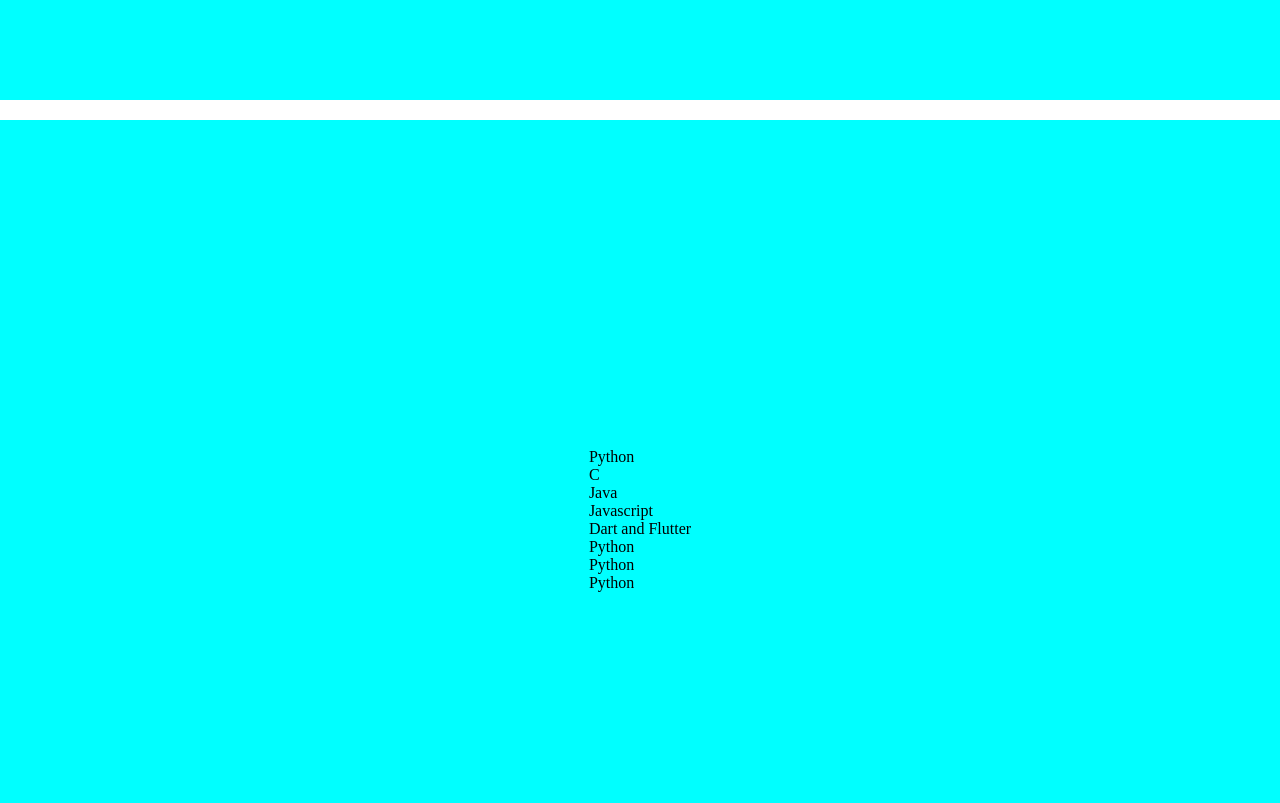
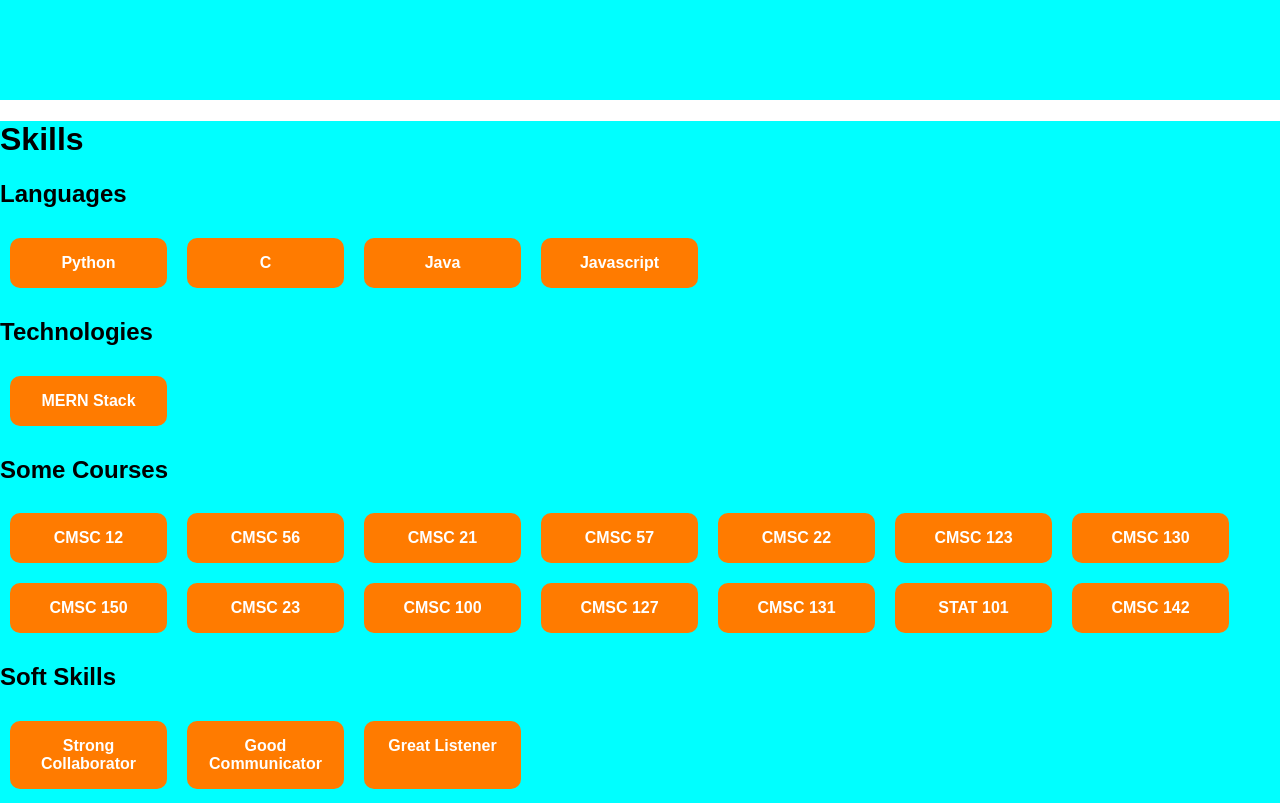
Before and after one commit to CMSC-100-2S-AY2024-2025/exer-01-html-and-css-RafaelZernaUP, a plain HTML site: page index.html in a window 1280 px wide. Shown: the part 1520-2323 px from the top of the page. Drawn offline with Linux system fonts and the light colour scheme.

Commit message:
ui: Added featured photo and content for skills section

```diff
--- a/index.html
+++ b/index.html
@@ -11,11 +11,14 @@
     <div class="flex-cont" id="landing">
         <!---Image-->
         <div id="featured-photo">
-
+            <img src="PersonalPhoto.jpg" alt="Personal Photo"/>
         </div>
         <!---Text part-->
         <div id="landing-text">
+            <h1>
+                Niño Rafael Zerna
 
+            </h1>
         </div>
     </div>
 
@@ -36,38 +39,90 @@
 
     <div class="flex-cont" id="skills">
         <!--HEADER-->
+        <h1>Skills</h1>
         <!--LANGUAGES-->
-        <div id="languages">
-            <div>
+        <h2>Languages</h2>
+        <div id="languages" class="skills-subsection">
+            <div class="skills-item">
                 Python
             </div>
-            <div>
+            <div class="skills-item">
                 C
             </div>
-            <div>
+            <div class="skills-item">
                 Java
             </div>
-            <div>
+            <div class="skills-item">
                 Javascript
-            </div>
-            <div>
-                Dart and Flutter
-            </div>
-            <div>
-                Python
-            </div>
-            <div>
-                Python
-            </div>
-            <div>
-                Python
             </div>
         </div>
 
-
         <!--TECH AND TOOLS-->
+        <h2>Technologies</h2>
+        <div id="technologies" class="skills-subsection">
+            <div class="skills-item">
+                MERN Stack
+            </div>
+        </div>
         <!--COURSES-->
+        <h2>Some Courses</h2>
+        <div id="courses" class="skills-subsection">
+            <div class="skills-item">
+                CMSC 12
+            </div>
+            <div class="skills-item">
+                CMSC 56
+            </div>
+            <div class="skills-item">
+                CMSC 21
+            </div>
+            <div class="skills-item">
+                CMSC 57
+            </div>
+            <div class="skills-item">
+                CMSC 22
+            </div>
+            <div class="skills-item">
+                CMSC 123
+            </div>
+            <div class="skills-item">
+                CMSC 130
+            </div>
+            <div class="skills-item">
+                CMSC 150
+            </div>
+            <div class="skills-item">
+                CMSC 23
+            </div>
+            <div class="skills-item">
+                CMSC 100
+            </div>
+            <div class="skills-item">
+                CMSC 127
+            </div>
+            <div class="skills-item">
+                CMSC 131
+            </div>
+            <div class="skills-item">
+                STAT 101
+            </div>
+            <div class="skills-item">
+                CMSC 142
+            </div>
+        </div>
         <!--SOFT-->
+        <h2>Soft Skills</h2>
+        <div id="soft-skills" class="skills-subsection">
+            <div class="skills-item">
+                Strong Collaborator
+            </div>
+            <div class="skills-item">
+                Good Communicator
+            </div>
+            <div class="skills-item">
+                Great Listener
+            </div>
+        </div>
     </div>
 
     <div class="flex-cont" id="projects">
--- a/style.css
+++ b/style.css
@@ -1,12 +1,15 @@
 :root {
     --margin: 20px;
     --f-photo-minWH: 320px;
-    --f-photo-maxWH: 32vw;
+    --f-photo-maxWH: 60vh;
 }
 
 body{
     margin: 0px;
+    font-family: Arial, sans-serif;
 }
+
+/*LANDING SECTION*/
 
 .flex-cont{
     position: relative;
@@ -28,9 +31,13 @@ body{
     max-height:var(--f-photo-maxWH);
     width: var(--f-photo-maxWH);
     height:var(--f-photo-maxWH);
-    background-color: beige;
+    margin:5%;
+}
+
+#featured-photo img{
+    width: 100%;
+    height: 100%;
     border-radius: 3%;
-    margin:5%;
 }
 
 #landing-text{
@@ -45,3 +52,24 @@ body{
     border-radius: 3%;
     margin:5%;
 }
+
+/*SKILLS SECTION*/
+#skills{
+    display: block;
+}
+
+.skills-item{
+    background-color: rgb(255, 123, 0);
+    padding: 16px;
+    width: 125px;
+    border-radius: 10px;
+    color: white;
+    font-weight: 900;
+    text-align: center;
+    margin: 10px;
+}
+
+.skills-subsection{
+    display: flex;
+    flex-wrap: wrap;
+}
```
Also changed, not shown: PersonalPhoto.jpg (added).
